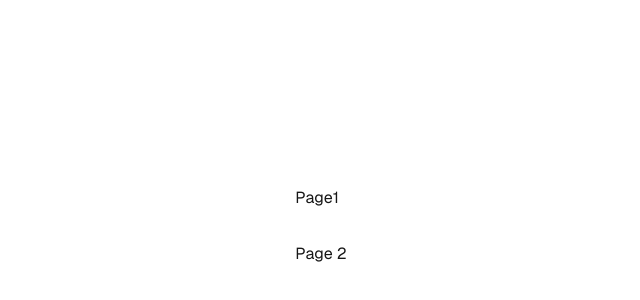
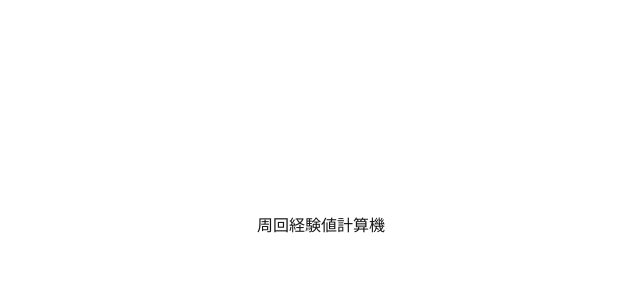
Before and after one commit to kanade2001/azurlane-webtool, a Next.js app: page / in a window 1280 px wide. Shown: the part 174-474 px from the top of the page, without its empty margins (319-959 px from the left). Built offline with nearby package versions, Linux system fonts and the light colour scheme.

Commit message:
Fix-リンクを修正

```diff
--- a/src/app/page.tsx
+++ b/src/app/page.tsx
@@ -5,10 +5,7 @@ export default function Home() {
     <div className="grid min-h-screen grid-rows-[20px_1fr_20px] items-center justify-items-center gap-16 p-8 pb-20 font-[family-name:var(--font-geist-sans)] sm:p-20">
       <ul className="row-start-2 flex flex-col items-center gap-8 sm:items-start">
         <li>
-          <Link href="/page1">Page1</Link>
-        </li>
-        <li>
-          <Link href="/page2">Page 2</Link>
+          <Link href="/exp-calculator">周回経験値計算機</Link>
         </li>
       </ul>
     </div>
```
